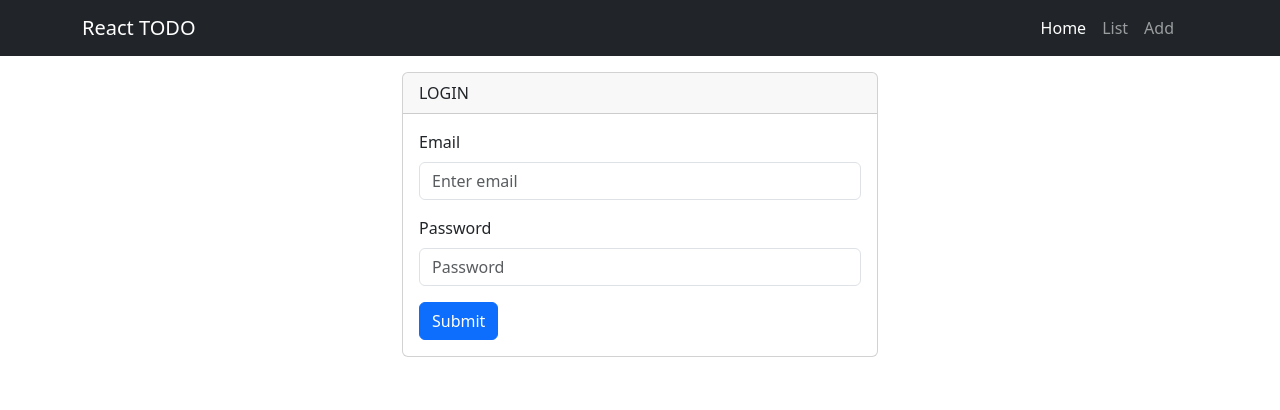
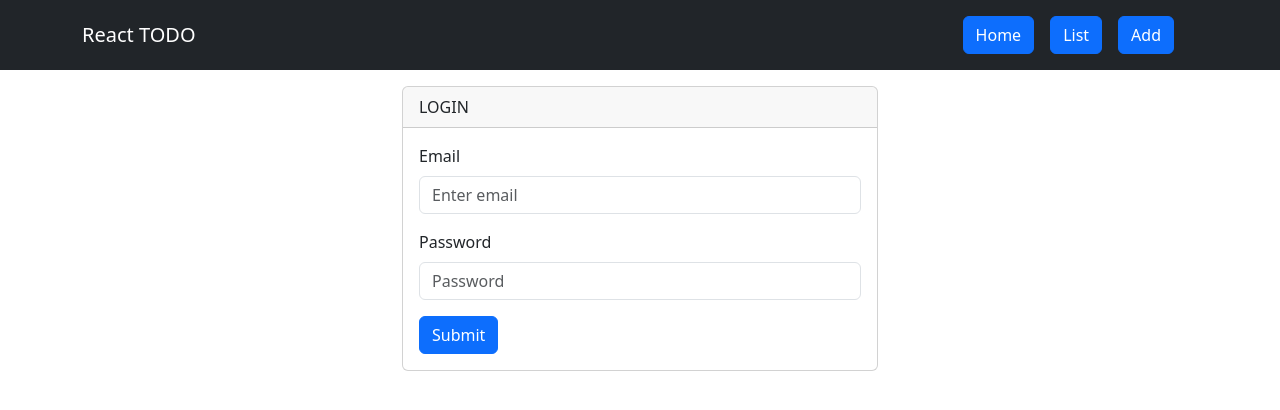
Before and after one commit to antenorq/React-Redux-Todo, a React (Create React App) app: page / in a window 1280 px wide. Shown: the top 410 px of the page. Built offline with nearby package versions, Linux system fonts and the light colour scheme.

Commit message:
fixed navbar offcanvas show or hide

```diff
--- a/src/App.js
+++ b/src/App.js
@@ -4,6 +4,7 @@ import { BrowserRouter, Routes, Route } from "react-router-dom";
 import "bootstrap/dist/css/bootstrap.min.css";
 import Container from "react-bootstrap/Container";
 import Alert from "react-bootstrap/Alert";
+import Spinner from "react-bootstrap/Spinner";
 
 //Components
 import NavBar from "./components/NavBar";
@@ -32,15 +33,15 @@ function App() {
     <BrowserRouter>
       <NavBar />
       <Container>
-        {loading || loadingtodo ? "LOADING" : ""}
+        {loading || loadingtodo ? <Spinner animation="border" /> : ""}
         {error || errortodo ? (
           <Alert variant="danger">
-            {error} - {errortodo}
+            {error} {errortodo}
           </Alert>
         ) : null}
         {success || successtodo ? (
           <Alert variant="success">
-            {success} - {successtodo}
+            {success} {successtodo}
           </Alert>
         ) : null}
 
--- a/src/components/NavBar.jsx
+++ b/src/components/NavBar.jsx
@@ -1,12 +1,20 @@
+import { useState } from "react";
+
 import Container from "react-bootstrap/Container";
 import Nav from "react-bootstrap/Nav";
 import Navbar from "react-bootstrap/Navbar";
 import Offcanvas from "react-bootstrap/Offcanvas";
 import { NavLink } from "react-router-dom";
 import { useSelector } from "react-redux";
+import { Button } from "react-bootstrap";
 
 function NavBar() {
   const user = useSelector((state) => state.user.user);
+
+  //control show or hide offcanvas
+  const [show, setShow] = useState(false);
+  const handleClose = () => setShow(false);
+  const handleShow = () => setShow(true);
 
   const expand = "md";
   return (
@@ -19,33 +27,30 @@ function NavBar() {
     >
       <Container>
         <Navbar.Brand href="/">React TODO</Navbar.Brand>
-        <Navbar.Toggle aria-controls={`offcanvasNavbar-expand-${expand}`} />
-        <Navbar.Offcanvas
-          id={`offcanvasNavbar-expand-${expand}`}
-          aria-labelledby={`offcanvasNavbarLabel-expand-${expand}`}
-          placement="end"
-        >
+        <Navbar.Toggle onClick={handleShow} />
+        <Navbar.Offcanvas show={show} onHide={handleClose} placement="end">
           <Offcanvas.Header closeButton>
-            <Offcanvas.Title id={`offcanvasNavbarLabel-expand-${expand}`}>
-              MENU
-            </Offcanvas.Title>
+            <Offcanvas.Title>MENU</Offcanvas.Title>
           </Offcanvas.Header>
           <Offcanvas.Body>
-            <Nav className="justify-content-end flex-grow-1 pe-3">
+            <Nav
+              onClick={handleClose}
+              className="justify-content-end flex-grow-1 pe-3"
+            >
               {user ? (
-                <Nav.Link as={NavLink} to="/list">
-                  {user.email}
+                <Nav.Link as={NavLink} to="/">
+                  {user.user.name}
                 </Nav.Link>
               ) : null}
 
               <Nav.Link as={NavLink} to="/">
-                Home
+                <Button>Home</Button>
               </Nav.Link>
               <Nav.Link as={NavLink} to="/list">
-                List
+                <Button data-bs-dismiss>List</Button>
               </Nav.Link>
               <Nav.Link as={NavLink} to="/add">
-                Add
+                <Button data-bs-dismiss>Add</Button>
               </Nav.Link>
             </Nav>
           </Offcanvas.Body>
--- a/src/slices/todoSlice.js
+++ b/src/slices/todoSlice.js
@@ -50,7 +50,7 @@ const todoSlice = createSlice({
       .addCase(getTodos.fulfilled, (state, action) => {
         state.loading = false;
         state.items = action.payload;
-        state.success = "LOADED SUCCESSFULLY";
+        //state.success = "LOADED SUCCESSFULLY";
         state.error = null;
       })
       .addCase(getTodos.rejected, (state, action) => {
```
